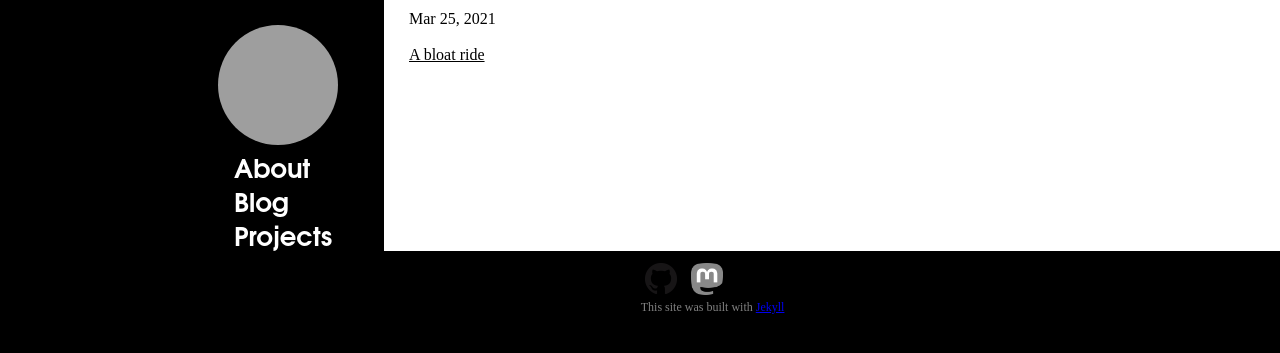
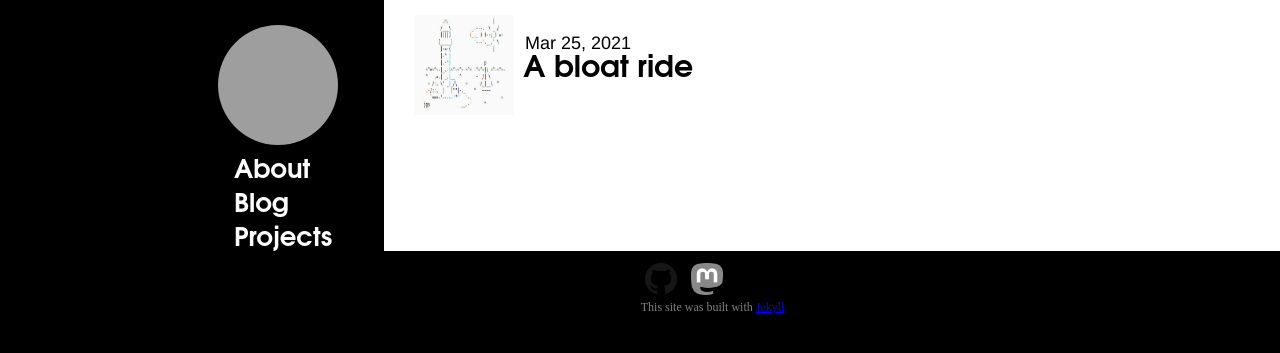
Before and after one commit to gerlofs/gerlofs.github.io, a Jekyll site: the page built from posts.markdown, in a window 1280 px wide. Shown: the top 353 px of the page. Built offline with Jekyll 4.4.1, drawn with Linux system fonts in a browser that asks for light colours; grey boxes are pictures that could not be loaded.

Commit message:
Add new styling

```diff
--- a/_layouts/posts.html
+++ b/_layouts/posts.html
@@ -18,12 +18,13 @@
 			<div class="posts-container">
 				{% for post in site.posts limit:5 %}
 					{% if post.tags[0] != "project" and post.tags[0] != "unlisted" %}
-					<div class="posts-item" style="background-image:url({{ post.cover | asset_url}});
-					    background-position: center;">
-					<span class="post-meta">{{ post.date | date: "%b %-d, %Y"}}</span>
-					</br></br>
-					<a href="{{ post.url }}">{{ post.title }}</a>
-					</div>
+						<div class="posts-item">
+						<a href="{{ post.url }}"><img class="posts-img" src="{{post.cover | asset_url}}"></img>
+						<div class="post-text">
+							<span class="post-meta">{{ post.date | date: "%b %-d, %Y"}}</span>
+							<a href="{{ post.url }}">{{ post.title }}</a>
+						</div>
+						</div>
 					{% endif %}
 				{% endfor %}
 			</div>
--- a/_layouts/projects.html
+++ b/_layouts/projects.html
@@ -21,7 +21,10 @@
 						{% for post in tag[1] limit:5 %}
 							<div class="posts-item">
 							<a href="{{ post.url }}"><img class="posts-img" src="{{post.cover | asset_url}}"></img>
-							<a href="{{ post.url }}" class="posts-text">{{ post.title }}</a>
+							<div class="post-text">
+								<span class="post-meta">{{ post.date | date: "%b %-d, %Y"}}</span>
+								<a href="{{ post.url }}">{{ post.title }}</a>
+							</div>
 							</div>
 						{% endfor %}
 					{% endif %}
--- a/_posts/2021-03-25-minweb.markdown
+++ b/_posts/2021-03-25-minweb.markdown
@@ -1,6 +1,7 @@
 ---
 layout: front
 title: "A bloat ride"
+cover: /assets/img/posts/minweb/wiby.jpg
 tags: blog
 
 ---
--- a/_sass/main.scss
+++ b/_sass/main.scss
@@ -104,12 +104,9 @@ div.posts-container {
 	align-content: center;
 
 	div.posts-item {
-		position:relative;
-		height: 90px;
-		padding: 0px;
-		margin-top: 0px;
-		margin-bottom: 20px;
-		flex: 0 0 100%;
+		width: 100%;
+		display: flex;
+		flex-direction: row;
 	}
 
 	img.posts-img {
@@ -120,6 +117,27 @@ div.posts-container {
 
 	img.posts-img:hover {
 		border: 5px solid #000000;
+	}
+
+	div.post-text {
+		padding-top: 2%;
+		padding-left: 0.5%;
+		display: flex;
+		flex-direction: column;
+
+		a {
+			text-decoration: none;
+			font-family: "Tex Gyre Adventor", Helvetica, sans-serif;
+			font-size: 30px;
+			font-weight: bold;
+		}
+
+		.post-meta {
+			padding-left: 1%;
+			font-family: Helvetica, sans-serif;
+			font-size: 18px;
+			font-weight: normal;
+		}
 	}
 
 	a:link, a:visited {
```
Also changed, not shown: 5 other files.
